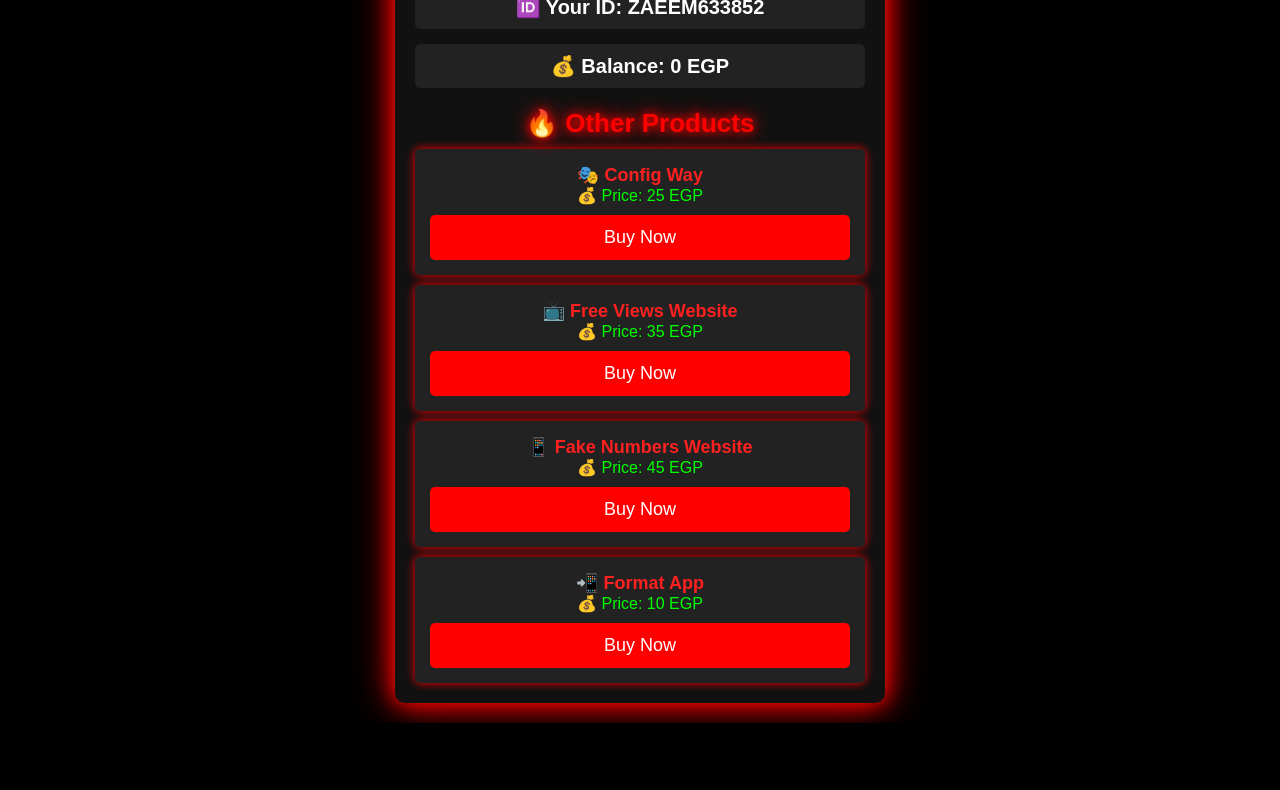
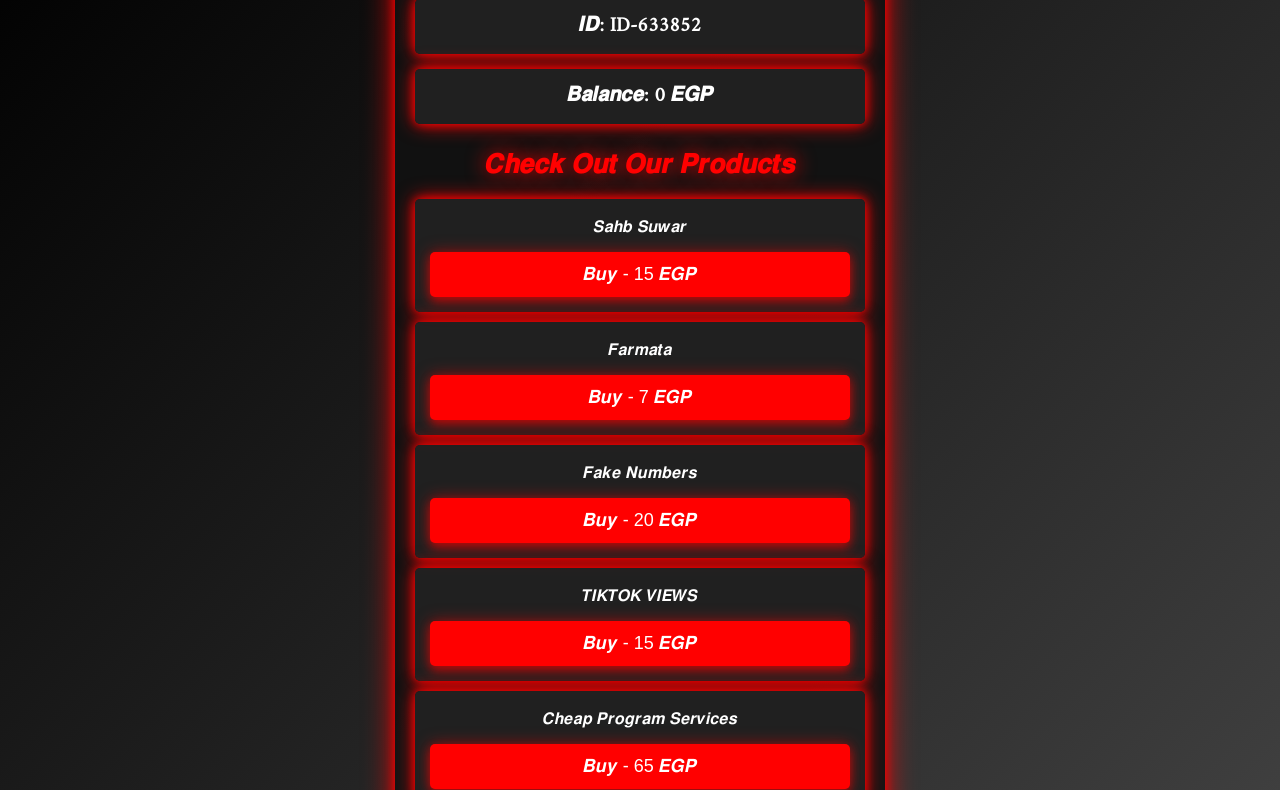
Before and after one commit to zaeempppp/zozzstore, a plain HTML site: page index.html in a window 1280 px wide. Shown: the part 101-891 px from the top of the page. Before the commit the page ends 824 px from the top, so only its background shows below. Drawn offline with Linux system fonts and the light colour scheme.

Commit message:
Update index.html

```diff
--- a/index.html
+++ b/index.html
@@ -3,12 +3,14 @@
 <head>
     <meta charset="UTF-8">
     <meta name="viewport" content="width=device-width, initial-scale=1.0">
-    <title>🔥 ZAEEM STORE 🔥</title>
+    <title>𝑺𝑯𝑶𝑷 𝑺𝑻𝑶𝑹𝑬</title>
     <style>
+        @import url('https://fonts.googleapis.com/css2?family=Amiri&display=swap');
+
         body {
-            background: #000;
+            background: linear-gradient(135deg, #000, #444);
             color: #fff;
-            font-family: Arial, sans-serif;
+            font-family: "Amiri", serif;
             text-align: center;
             margin: 0;
             padding: 20px;
@@ -17,30 +19,31 @@
         .container {
             max-width: 450px;
             margin: auto;
-            background: #111;
+            background: rgba(17, 17, 17, 0.9);
             padding: 20px;
             border-radius: 10px;
-            box-shadow: 0 0 20px #f00, 0 0 40px #f00;
+            box-shadow: 0 0 30px #f00, 0 0 10px #ff0000;
         }
 
         .title {
             font-size: 26px;
-            color: #f00;
-            text-shadow: 0 0 10px #f00, 0 0 20px #f00;
+            color: #ff0000;
             font-weight: bold;
+            text-shadow: 0 0 20px #ff0000;
         }
 
         .balance-box, .id-box {
             font-size: 20px;
             margin-top: 15px;
             padding: 10px;
-            background: #222;
+            background: rgba(34, 34, 34, 0.9);
             border-radius: 5px;
             font-weight: bold;
+            box-shadow: 0 0 10px #ff0000, 0 0 20px #ff0000;
         }
 
         .btn {
-            background: #f00;
+            background: #ff0000;
             border: none;
             color: #fff;
             padding: 12px;
@@ -50,125 +53,147 @@
             cursor: pointer;
             transition: 0.3s;
             margin-top: 10px;
+            box-shadow: 0 5px 10px rgba(255, 0, 0, 0.5), 0 0 15px rgba(255, 0, 0, 0.5);
         }
 
         .btn:hover {
             background: #ff2020;
+            transform: scale(1.05);
+            box-shadow: 0 0 25px rgba(255, 0, 0, 0.7);
         }
 
         .product {
-            background: #222;
+            background: rgba(34, 34, 34, 0.9);
             padding: 15px;
             margin-top: 10px;
             border-radius: 5px;
-            box-shadow: 0 0 10px #f00;
+            box-shadow: 0 0 10px #f00, 0 0 20px #f00;
         }
 
-        .product-title {
-            font-size: 18px;
-            color: #ff2020;
-            font-weight: bold;
-        }
-
-        .price {
-            font-size: 16px;
-            color: #0f0;
-        }
-
-        .download-link {
+        #adminPanel {
             display: none;
-            margin-top: 10px;
-            font-size: 16px;
-            color: #00f;
-            text-decoration: underline;
-            cursor: pointer;
+            background: rgba(34, 34, 34, 0.9);
+            padding: 20px;
+            border-radius: 10px;
+            margin-top: 20px;
+            box-shadow: 0 0 30px #f00, 0 0 10px #ff0000;
         }
     </style>
 </head>
-<body>
+<body ondblclick="incrementClick()">
 
     <div class="container">
-        <div class="title">🔥 ZAEEM STORE 🔥</div>
+        <div class="title">𝑺𝑯𝑶𝑷 𝑺𝑻𝑶𝑹𝑬</div>
 
-        <div class="id-box">🆔 Your ID: <span id="userID">Generating...</span></div>
-        <div class="balance-box">💰 Balance: <span id="balance">0</span> EGP</div>
+        <div class="id-box">𝑰𝑫: <span id="userID">...</span></div>
+        <div class="balance-box">𝑩𝒂𝒍𝒂𝒏𝒄𝒆: <span id="balance">0</span> 𝑬𝑮𝑷</div>
 
-        <div class="title" style="margin-top: 20px;">🔥 Other Products</div>
+        <div class="title" style="margin-top: 20px;">𝑪𝒉𝒆𝒄𝒌 𝑶𝒖𝒕 𝑶𝒖𝒓 𝑷𝒓𝒐𝒅𝒖𝒄𝒕𝒔</div>
 
         <div class="product">
-            <div class="product-title">🎭 Config Way</div>
-            <div class="price">💰 Price: 25 EGP</div>
-            <button class="btn" onclick="buyProduct(25, 'config')">Buy Now</button>
-            <div class="download-link" id="download-config" onclick="downloadFile('config')">🔗 Download</div>
+            <div>𝑺𝒂𝒉𝒃 𝑺𝒖𝒘𝒂𝒓</div>
+            <button class="btn" onclick="buyProduct(15, 'https://mega.nz/file/sWUgXJiA#7Czg9VHGXw0cvCbLExVrPT8rFH6S7wvYN_3k58L2zzo')">𝑩𝒖𝒚 - 15 𝑬𝑮𝑷</button>
         </div>
 
         <div class="product">
-            <div class="product-title">📺 Free Views Website</div>
-            <div class="price">💰 Price: 35 EGP</div>
-            <button class="btn" onclick="buyProduct(35, 'views')">Buy Now</button>
-            <div class="download-link" id="download-views" onclick="downloadFile('views')">🔗 Download</div>
+            <div>𝑭𝒂𝒓𝒎𝒂𝒕𝒂</div>
+            <button class="btn" onclick="buyProduct(7, 'https://mega.nz/file/dadlSZ7C#QN89oW4MhZHeKhNgksuRmWsXg1SCEa1oSkyK9RXL0PU')">𝑩𝒖𝒚 - 7 𝑬𝑮𝑷</button>
         </div>
 
         <div class="product">
-            <div class="product-title">📱 Fake Numbers Website</div>
-            <div class="price">💰 Price: 45 EGP</div>
-            <button class="btn" onclick="buyProduct(45, 'numbers')">Buy Now</button>
-            <div class="download-link" id="download-numbers" onclick="downloadFile('numbers')">🔗 Download</div>
+            <div>𝑭𝒂𝒌𝒆 𝑵𝒖𝒎𝒃𝒆𝒓𝒔</div>
+            <button class="btn" onclick="buyProduct(20, 'https://getfreesmsnumber.com/')">𝑩𝒖𝒚 - 20 𝑬𝑮𝑷</button>
         </div>
 
         <div class="product">
-            <div class="product-title">📲 Format App</div>
-            <div class="price">💰 Price: 10 EGP</div>
-            <button class="btn" onclick="buyProduct(10, 'format')">Buy Now</button>
-            <div class="download-link" id="download-format" onclick="downloadFile('format')">🔗 Download</div>
+            <div>𝑻𝑰𝑲𝑻𝑶𝑲 𝑽𝑰𝑬𝑾𝑺</div>
+            <button class="btn" onclick="buyProduct(15, 'https://zefoy.com/')">𝑩𝒖𝒚 - 15 𝑬𝑮𝑷</button>
         </div>
 
+        <div class="product">
+            <div>𝑪𝒉𝒆𝒂𝒑 𝑷𝒓𝒐𝒈𝒓𝒂𝒎 𝑺𝒆𝒓𝒗𝒊𝒄𝒆𝒔</div>
+            <button class="btn" onclick="buyProduct(65, 'https://fast70.com/')">𝑩𝒖𝒚 - 65 𝑬𝑮𝑷</button>
+        </div>
+
+        <div class="product">
+            <div>𝟏𝟎𝟎𝟎 𝑻𝒊𝒌𝑻𝒐𝒌 𝑭𝒐𝒍𝒍𝒐𝒘𝒆𝒓𝒔</div>
+            <button class="btn" onclick="buyProduct(35, 'whatsapp://send?phone=+201097169122')">𝑩𝒖𝒚 - 35 𝑬𝑮𝑷</button>
+        </div>
+
+        <div id="adminPanel">
+            <h3>𝑨𝒅𝒎𝒊𝒏 𝑺𝒆𝒄𝒕𝒊𝒐𝒏</h3>
+            <input type="text" id="targetID" placeholder="𝑬𝒏𝒕𝒆𝒓 𝑰𝑫">
+            <input type="number" id="amount" placeholder="𝑬𝒏𝒕𝒆𝒓 𝑨𝒎𝒐𝒖𝒏𝒕">
+            <button class="btn" onclick="addBalance()">𝑨𝒅𝒅 𝑩𝒂𝒍𝒂𝒏𝒄𝒆</button>
+            <button class="btn" onclick="resetBalances()">𝑹𝒆𝒔𝒆𝒕 𝑨𝒄𝒄𝒐𝒖𝒏𝒕𝒔</button>
+        </div>
     </div>
 
     <script>
-        let downloadLinks = {
-            "config": "https://yourdownloadlink.com/config",
-            "views": "https://yourdownloadlink.com/views",
-            "numbers": "https://yourdownloadlink.com/numbers",
-            "format": "https://yourdownloadlink.com/format"
-        };
+        let users = {};
+        let clicks = 0;
 
         function generateUserID() {
             let userID = localStorage.getItem("userID");
             if (!userID) {
-                userID = "ZAEEM" + Math.floor(100000 + Math.random() * 900000);
+                userID = "ID-" + Math.floor(100000 + Math.random() * 900000);
                 localStorage.setItem("userID", userID);
             }
             document.getElementById("userID").innerText = userID;
-            updateBalanceUI();
+
+            // استرجاع الرصيد من localStorage
+            let storedBalance = localStorage.getItem(userID);
+            users[userID] = storedBalance ? parseInt(storedBalance) : 0; // تأكد من وجود رصيد للمستخدم
+            updateBalance();
         }
 
-        function updateBalanceUI() {
-            const userID = localStorage.getItem("userID");
-            const balance = localStorage.getItem("balance_" + userID) || 0;
-            document.getElementById("balance").innerText = balance;
+        function updateBalance() {
+            let userID = document.getElementById("userID").innerText;
+            document.getElementById("balance").innerText = users[userID];
+            // تخزين الرصيد في localStorage
+            localStorage.setItem(userID, users[userID]);
         }
 
-        function buyProduct(price, type) {
-            const userID = localStorage.getItem("userID");
-            let userBalance = parseFloat(localStorage.getItem("balance_" + userID)) || 0;
-
-            if (userBalance < price) {
-                alert("❌ Insufficient balance!");
-                return;
+        function buyProduct(price, link) {
+            let userID = document.getElementById("userID").innerText;
+            if (users[userID] >= price) {
+                users[userID] -= price;
+                updateBalance();
+                window.open(link, "_blank");
+            } else {
+                alert("رصيد غير كافٍ!");
             }
-
-            userBalance -= price;
-            localStorage.setItem("balance_" + userID, userBalance);
-            updateBalanceUI();
-
-            document.getElementById("download-" + type).style.display = "block";
-
-            alert(`✅ Order placed!\n📌 Product: ${type}\n💰 Price: ${price} EGP\n🔗 Download is now available!`);
         }
 
-        function downloadFile(type) {
-            window.open(downloadLinks[type], "_blank");
+        function addBalance() {
+            const targetID = document.getElementById("targetID").value;
+            const amount = parseInt(document.getElementById("amount").value);
+
+            if (users[targetID] !== undefined && amount > 0) {
+                users[targetID] += amount;
+                alert(`تم إضافة ${amount} 𝑬𝑮𝑷 إلى ${targetID}`);
+                updateBalance(); // تحديث الرصيد للمستخدم الحالي
+            } else {
+                alert("معرف المستخدم غير صحيح أو المبلغ غير صالح!");
+            }
+        }
+
+        function resetBalances() {
+            users = {};
+            localStorage.clear(); // مسح localStorage
+            alert("تم إعادة تعيين جميع الحسابات!");
+            updateBalance(); // تحديث الرصيد للمستخدم الحالي
+        }
+
+        function incrementClick() {
+            clicks++;
+            if (clicks === 4) {
+                let password = prompt("أدخل كلمة المرور:");
+                if (password === "اكرمنا يارب") {
+                    document.getElementById("adminPanel").style.display = "block";
+                }
+                clicks = 0;
+            }
         }
 
         generateUserID();
```
